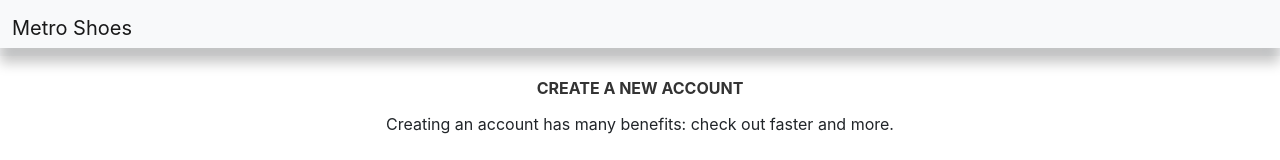
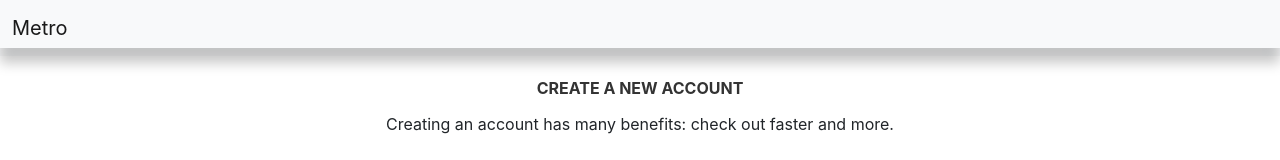
Before and after one commit to jplox/Formvalidation, a React (Create React App) app in the folder myanimeform/: page / in a window 1280 px wide. Shown: the top 160 px of the page. Built offline with nearby package versions, Linux system fonts and the light colour scheme.

Commit message:
commit on 'master'

```diff
--- a/myanimeform/src/MyComponent/TopBar.js
+++ b/myanimeform/src/MyComponent/TopBar.js
@@ -1,9 +1,9 @@
-function TopBar(){
-    return(
+function TopBar() {
+  return (
     <>
       <nav className="navbar navbar-expand-lg navbar-light bg-light">
         <div className="container-fluid">
-        <a className="navbar-brand" href="/">Metro Shoes</a>
+          <a className="navbar-brand" href="/">Metro </a>
           <button className="navbar-toggler" type="button" data-bs-toggle="collapse" data-bs-target="/navbarSupportedContent" aria-controls="navbarSupportedContent" aria-expanded="false" aria-label="Toggle navigation">
             <span className="navbar-toggler-icon"></span>
           </button>
```
Lines whose indentation alone changed are shown as unchanged.
